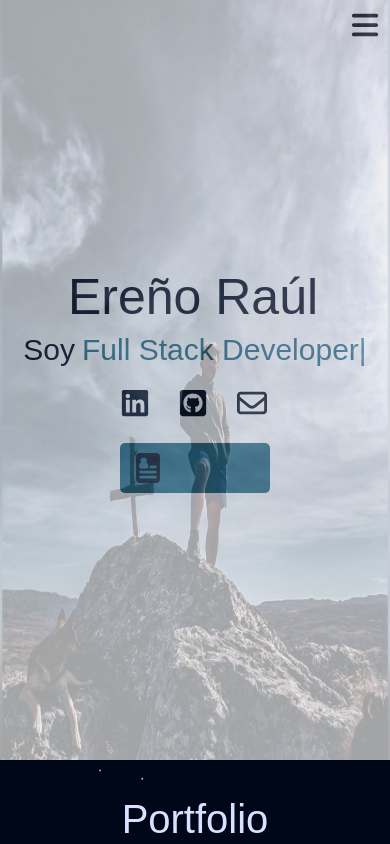
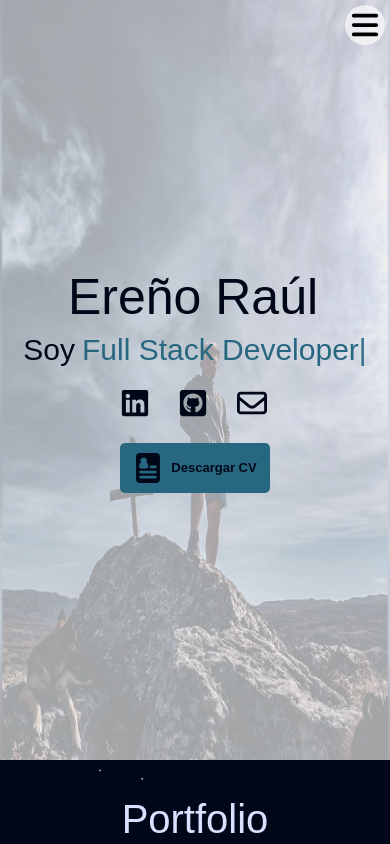
Before and after one commit to raulereno/portfolio2.0, a React (Create React App) app: page / in a window 390 px wide. Shown: the top 844 px of the page. Built offline with nearby package versions, Linux system fonts and the light colour scheme.

Commit message:
arreglando problemas de responsive en algunos componentes, que tenian un z-index mayor al del navbar en mobile

```diff
--- a/src/styles/_contact.scss
+++ b/src/styles/_contact.scss
@@ -21,7 +21,7 @@
       width: 470px;
       align-self: flex-end;
       margin-left: 180px;
-      z-index: 99;
+      z-index: 40;
 
       form {
         display: flex;
@@ -116,7 +116,7 @@
         width: 50px;
         height: 50px;
         transition: 0.2s;
-        z-index: 99;
+        z-index: 40;
 
         &:hover {
           background-color: $font-ligth;
@@ -154,7 +154,7 @@
         width: 50px;
         height: 50px;
         transition: 0.2s;
-        z-index: 99;
+        z-index: 40;
 
         &:hover {
           background-color: $font-ligth;
--- a/src/styles/_footer.scss
+++ b/src/styles/_footer.scss
@@ -74,7 +74,7 @@
       display: flex;
       flex-direction: column;
       align-items: center;
-      width: 100%;
+      width: 85%;
       p {
         align-self: center;
         color: $font-ligth;
@@ -98,7 +98,9 @@
       }
     }
     .arrowUp {
-      opacity: 0.2;
+      opacity: 0.6;
+      transform: scale(0.8);
+      margin: 0;
     }
   }
 }
--- a/src/styles/_landing.scss
+++ b/src/styles/_landing.scss
@@ -18,7 +18,7 @@
     }
   }
   #imgLanding {
-    z-index: 99;
+    z-index: 30;
 
     img {
       width: 500px;
@@ -120,7 +120,7 @@
     background-color: white;
     #textLanding {
       position: absolute;
-      z-index: 5;
+      z-index: 50;
       display: flex;
       flex-direction: column;
       align-items: center;
@@ -143,6 +143,11 @@
             height: 30px;
           }
         }
+        #downloadCV {
+          span {
+            color: $base-color;
+          }
+        }
       }
     }
     #imgLanding {
--- a/src/styles/_navbar.scss
+++ b/src/styles/_navbar.scss
@@ -90,7 +90,7 @@
     &.showNav {
       display: flex;
       position: fixed;
-      z-index: 6;
+      z-index: 90;
       width: 100%;
       background-color: $base-color;
       transition: 1s;
```
